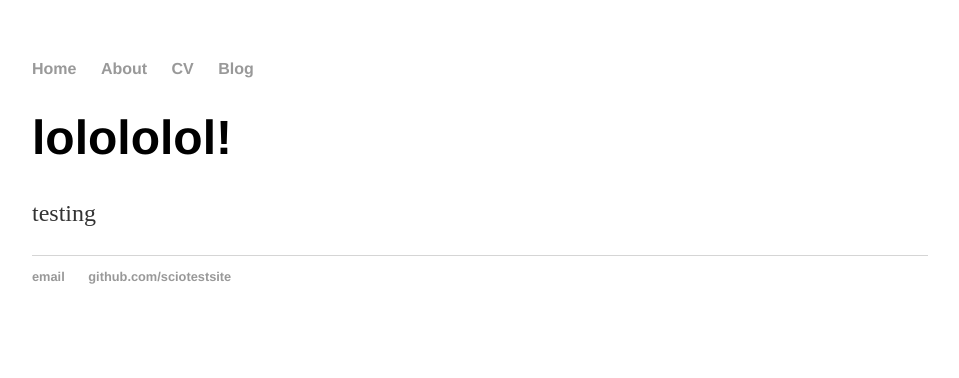
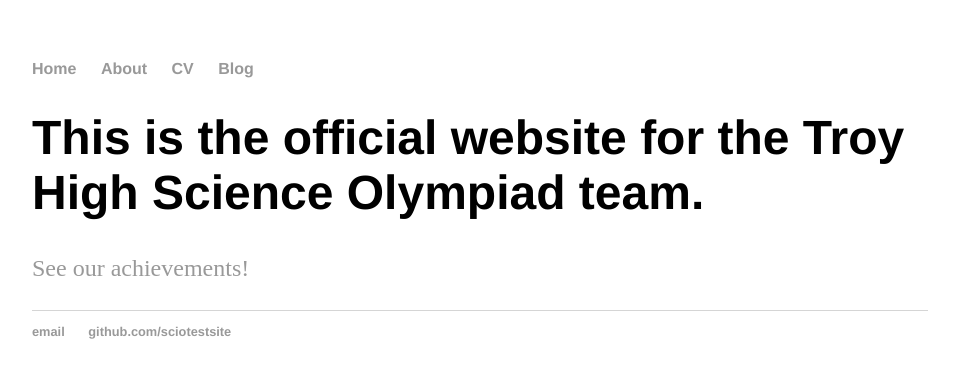
Before and after one commit to sciotestsite/scio, a Jekyll site: the page built from index.html, in a window 1280 px wide. Shown: the top 378 px of the page, without its empty margins (160-1119 px from the left). Built offline with Jekyll 4.4.1, drawn with Linux system fonts in a browser that asks for light colours.

Commit message:
Update index.html

```diff
--- a/index.html
+++ b/index.html
@@ -1,29 +1,8 @@
-<!DOCTYPE html>
-<html>
-	<head>
-		<title>Troy High Scio</title>
-		<link rel="stylesheet" type="text/css" href="/css/main.css">
-	</head>
-	<body>
-		<nav>
-    		<ul>
-        		<li><a href="/">Home</a></li>
-	        	<li><a href="/about">About</a></li>
-        		<li><a href="/cv">CV</a></li>
-        		<li><a href="/blog">Blog</a></li>
-    		</ul>
-		</nav>
-		<div class="container">
-    		<div class="blurb">
-        		<h1>lolololol!</h1>
-				<p>testing</p>
-    		</div><!-- /.blurb -->
-		</div><!-- /.container -->
-		<footer>
-    		<ul>
-        		<li><a href="mailto:troyscio@gmail.com">email</a></li>
-        		<li><a href="https://github.com/sciotestsite">github.com/sciotestsite</a></li>
-			</ul>
-		</footer>
-	</body>
-</html>
+---
+layout: default
+title: Troy High Science Olympiad
+---
+<div class="blurb">
+	<h1>This is the official website for the Troy High Science Olympiad team.</h1>
+	<p><a href="/about">See our achievements!</a></p>
+</div><!-- /.blurb -->
```
